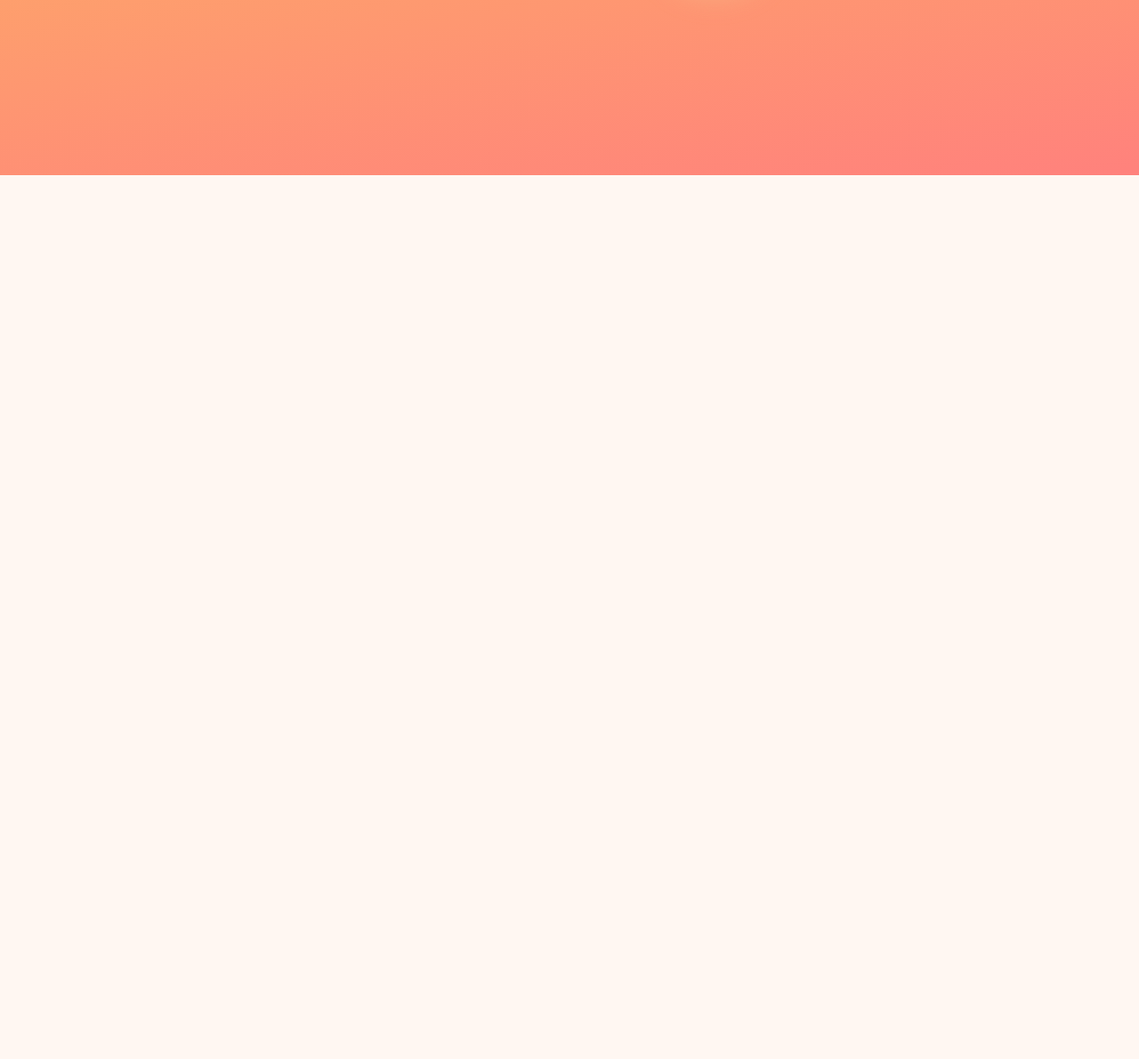
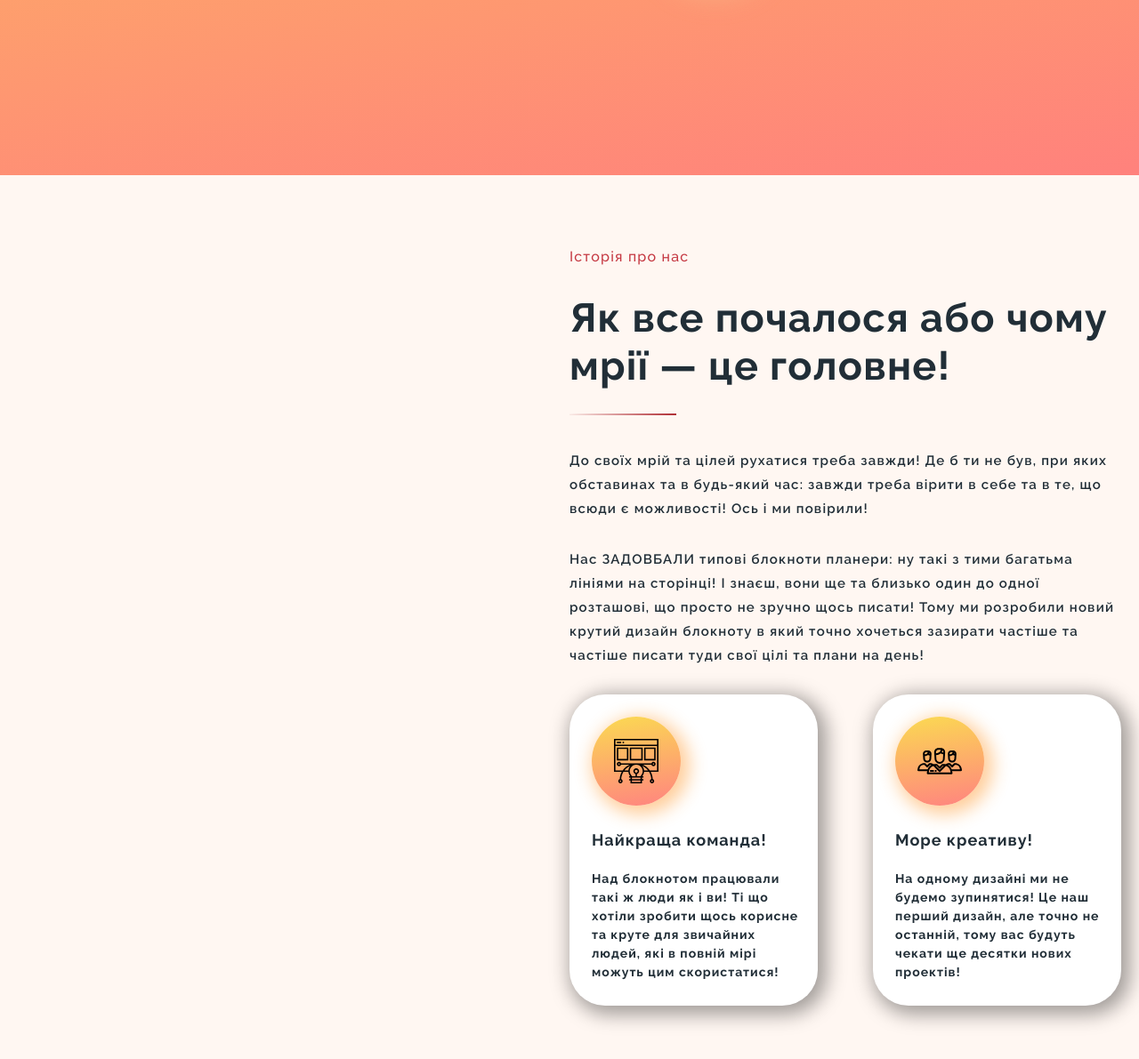
Before and after one commit to Tkach-Yevhenii/MonoBook, a plain HTML site: page index.html in a window 1280 px wide. Shown: the part 783-1974 px from the top of the page at 89% size. Before the commit the page ends 980 px from the top, so only its background shows below. Drawn offline with nearby package versions, Linux system fonts and the light colour scheme.

Commit message:
Tags and text for SectionTwo

```diff
--- a/index.html
+++ b/index.html
@@ -75,9 +75,11 @@
 								<li class="nav__link">контакти</li>
 							</a>
 							<a href="">
-								<li class="nav__link">	<div class="btn btn-three">
-									<span>Дізнатися більше!</span>
-								</div></li>
+								<li class="nav__link">
+									<div class="btn btn-three">
+										<span>Дізнатися більше!</span>
+									</div>
+								</li>
 							</a>
 						</ul>
 					</nav>
@@ -128,7 +130,100 @@
 		</div>
 	</section>
 
+	<section class="SectionTwo">
+		<div class="container">
+			<div class="aboutUs__all__items">
+				<div class="aboutUs__item">
 
+				</div>
+
+
+				<div class="aboutUs__item">
+					<div class="aboutUs__text">
+						<div class="aboutUs__mainTitle">
+							<h3>Історія про нас </h3>
+						</div>
+
+						<div class="aboutUs__title">
+							<h2>Як все почалося або чому мрії — це головне!</h2>
+						</div>
+
+						<div class="aboutUs__info">
+							<p>До своїх мрій та цілей рухатися треба завжди! Де б ти не був, при яких обставинах та в
+								будь-який час: завжди треба вірити в себе та в те, що всюди є можливості! Ось і ми
+								повірили! </p>
+							<p>Нас ЗАДОВБАЛИ типові блокноти планери: ну такі з тими багатьма лініями на сторінці! І
+								знаєш, вони ще та близько один до одної розташові, що просто не зручно щось писати! Тому
+								ми розробили новий крутий дизайн блокноту в який точно хочеться зазирати частіше та
+								частіше писати туди свої цілі та плани на день!</p>
+						</div>
+					</div>
+
+					<div class="aboutUs__cards">
+
+						<div class="aboutUs__rectangles">
+
+							<div class="ractangle front">
+								<div class="rectangle__elips">
+									<img src="img/5icons/web-design-svgrepo-com.svg" alt="">
+								</div>
+
+								<div class="rectangle__text">
+									<div class="rectangle__title">
+										<h2>Найкраща команда!</h2>
+									</div>
+
+									<div class="rectangle__subtitle">
+										<p>Над блокнотом працювали такі ж люди як і ви! Ті що хотіли зробити щось
+											корисне та круте для звичайних людей, які в повній мірі можуть цим
+											скористатися!</p>
+									</div>
+								</div>
+							</div>
+
+							<div class="ractangle back">
+								<div class="reactangle__body">
+									<div class="btn btn-three">
+										<span>Дізнатися більше!</span>
+									</div>
+								</div>
+							</div>
+
+						</div>
+
+						<div class="aboutUs__rectangles">
+
+							<div class="ractangle front">
+								<div class="rectangle__elips">
+									<img src="img/5icons/team-svgrepo-com.svg" alt="">
+								</div>
+
+								<div class="rectangle__text">
+									<div class="rectangle__title">
+										<h2>Море креативу!</h2>
+									</div>
+
+									<div class="rectangle__subtitle">
+										<p>На одному дизайні  ми не будемо зупинятися! Це наш перший дизайн, але точно не останній, тому вас будуть чекати ще десятки нових проектів!</p>
+									</div>
+								</div>
+							</div>
+
+							<div class="ractangle back">
+								<div class="reactangle__body">
+									<div class="btn btn-three">
+										<span>Дізнатися більше!</span>
+									</div>
+								</div>
+							</div>
+
+						</div>
+
+					</div>
+				</div>
+			</div>
+		</div>
+	</section>
 
 
 	<script src="js/app.js"></script>
```
